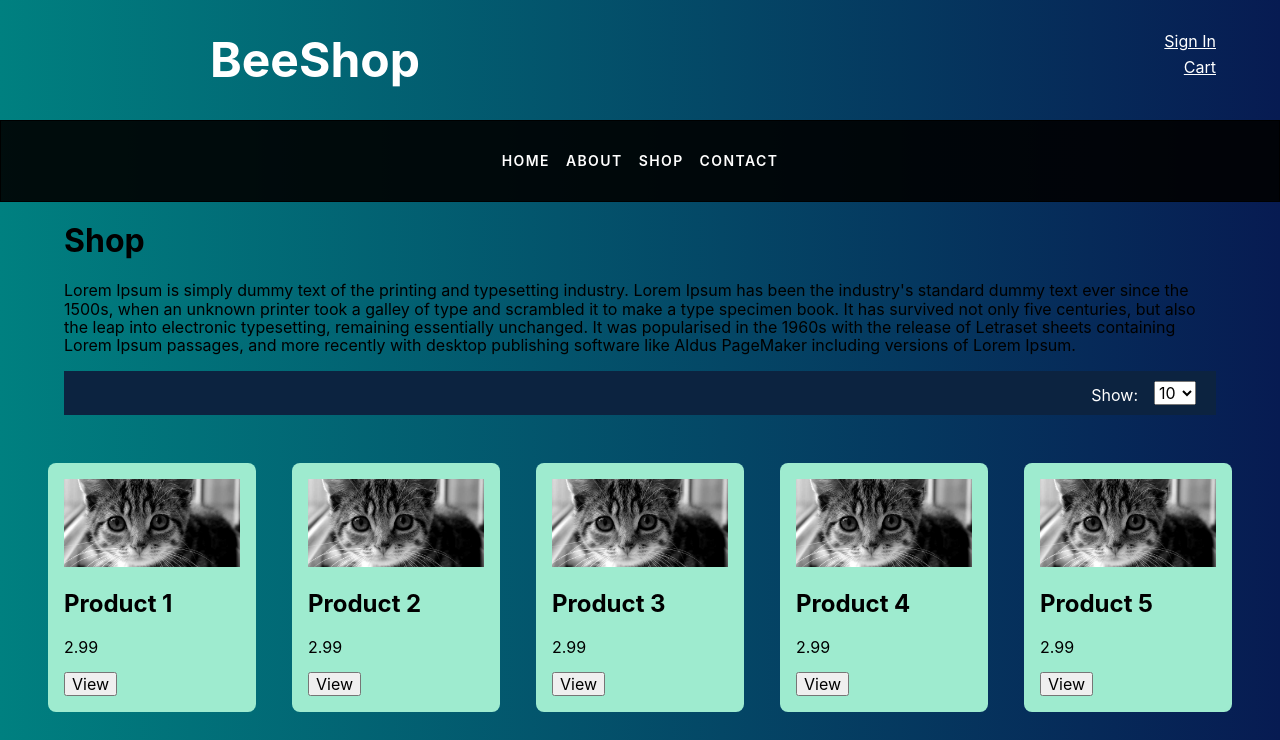
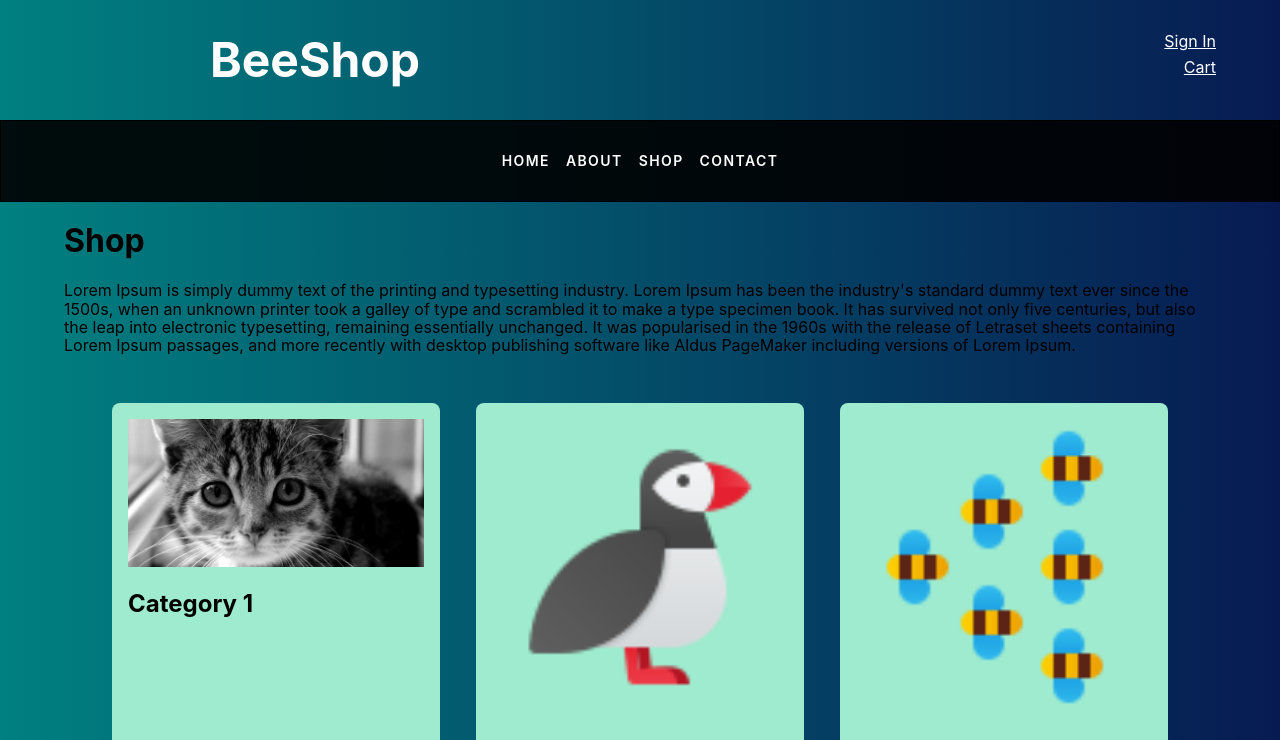
Before and after one commit to ruairin/eshop, a React (Create React App) app in the folder eshop/: page /shop in a window 1280 px wide. Shown: the top 740 px of the page. Built offline with nearby package versions, Linux system fonts and the light colour scheme.

Commit message:
added product categories feature

```diff
--- /dev/null
+++ b/eshop/src/components/CategoryCard.js
@@ -0,0 +1,17 @@
+import React from "react";
+import 'tachyons';
+
+const CategoryCard = ({ category, onSelectCategory }) => {
+  const { id, title, image } = category;
+  return (
+    <div className='bg-light-green dib br3 pa3 ma2' onClick={() => onSelectCategory(id)}>
+      {/* Note: /images/ below refers to the images folder within /public/ */}
+      <img alt='robots' src={`/images/${image}`} width={300} />
+      <div>
+        <h2>{title}</h2>
+      </div>
+    </div>
+  );
+}
+
+export default CategoryCard;
--- /dev/null
+++ b/eshop/src/components/NavBar.css
@@ -0,0 +1,34 @@
+.dropbtn {
+  background-color: #04AA6D;
+  color: white;
+  padding: 16px;
+  font-size: 16px;
+  border: none;
+}
+
+.dropdown {
+  position: relative;
+  display: inline-block;
+}
+
+.dropdown-content {
+  display: none;
+  position: absolute;
+  background-color: #f1f1f1;
+  min-width: 160px;
+  box-shadow: 0px 8px 16px 0px rgba(0,0,0,0.2);
+  z-index: 1;
+}
+
+.dropdown-content a {
+  color: black;
+  padding: 12px 16px;
+  text-decoration: none;
+  display: block;
+}
+
+.dropdown-content a:hover {background-color: #ddd;}
+
+.dropdown:hover .dropdown-content {display: block;}
+
+.dropdown:hover .dropbtn {background-color: #3e8e41;}
--- a/eshop/src/components/NavBar.js
+++ b/eshop/src/components/NavBar.js
@@ -1,14 +1,27 @@
 import React from "react";
+import './NavBar.css';
 
-const NavBar = ({onRouteChange, routes}) => {
+const NavBar = ({ onRouteChange, routes, categories, onSelectCategory }) => {
 
-  return(
+  return (
     <div className='tc ba'>
       <div class="bg-black-90 w-100 ph3 pv3 pv4-ns ph4-m ph5-l">
         <nav class="f6 fw6 ttu tracked">
           <a className="link dim white dib mr3" href="#" title="Home" onClick={() => onRouteChange(routes.HOME)}>Home</a>
           <a class="link dim white dib mr3" href="#" title="About" onClick={() => onRouteChange(routes.ABOUT)}>About</a>
-          <a class="link dim white dib mr3" href="#" title="Shop" onClick={() => onRouteChange(routes.SHOP)}>Shop</a>
+
+          <div className="dropdown">
+            <a class="link dim white dib mr3" href="#" title="Shop" onClick={() => onRouteChange(routes.SHOP_HOME)}>Shop</a>
+            <div className='dropdown-content'>
+              {
+                categories.map((category) => {
+                  return (
+                    <a className="link dim white dib mr3" href="#" title={category.title} onClick={() => onSelectCategory(category.id)}>{category.title}</a>
+                  );
+                })
+              }
+            </div>
+          </div>
           <a class="link dim white dib" href="#" title="Contact" onClick={() => onRouteChange(routes.CONTACT)}>Contact</a>
         </nav>
       </div>
--- a/eshop/src/components/ProductGrid.js
+++ b/eshop/src/components/ProductGrid.js
@@ -5,7 +5,10 @@ import Pagination from './Pagination';
 import './ProductGrid.css';
 
 
-const ProductGrid = ({ products, onSelectProduct }) => {
+const ProductGrid = ({ products, categories, categoryId, onSelectProduct }) => {
+
+  const category = categories[categoryId];
+  console.log(category);
 
   // current page for pagination display
   const [currentPage, setCurrentPage] = useState(1);
@@ -17,6 +20,7 @@ const ProductGrid = ({ products, onSelectProduct }) => {
     // Note: e.target.value is a string.
     // Convert to number before setting as pageSize
     setPageSize(Number(e.target.value));
+    // always reset to the first page
     setCurrentPage(1);
   }
 
@@ -30,6 +34,11 @@ const ProductGrid = ({ products, onSelectProduct }) => {
     return Math.min(getCurrentGridIdxStart() + pageSize, products.length);
   }
 
+  const productsInCategory = useMemo(() => {
+    // TODO: Replace with database query
+    return products.filter((product) => {return product.category_id === categoryId});
+  }, [products, categories, categoryId]);
+
   // return an array of items to display on this page
   // based on the pagination
   const currentGridItems = useMemo(() => {
@@ -37,14 +46,14 @@ const ProductGrid = ({ products, onSelectProduct }) => {
     const idxStart = getCurrentGridIdxStart();
     const idxEnd = getCurrentGridIdxEnd();
 
-    return products.slice(idxStart, idxEnd);
+    return productsInCategory.slice(idxStart, idxEnd);
 
-  }, [currentPage, pageSize]);
+  }, [currentPage, pageSize, categoryId]);
 
   return (
     <>
       <div className='ml5 mr5'>
-        <h1>Shop</h1>
+        <h1>{`${category.title}`}</h1>
         <p>Lorem Ipsum is simply dummy text of the printing and typesetting industry.
           Lorem Ipsum has been the industry's standard dummy text ever since the 1500s,
           when an unknown printer took a galley of type and scrambled it to make a type
@@ -81,14 +90,14 @@ const ProductGrid = ({ products, onSelectProduct }) => {
         <div className='pagination-container'>
           <div className='pagination-selector'>
             <Pagination
-              totalNumberItems={products.length}
+              totalNumberItems={productsInCategory.length}
               itemsPerPage={pageSize}
               currentPage={currentPage}
               onPageChange={setCurrentPage}
             />
           </div>
           <div className='pagination-info'>
-            <p>{`Showing ${getCurrentGridIdxStart()+1}-${getCurrentGridIdxEnd()} of ${products.length} items`}</p>
+            <p>{`Showing ${getCurrentGridIdxStart()+1}-${getCurrentGridIdxEnd()} of ${productsInCategory.length} items`}</p>
           </div>
         </div>
       </div>
--- a/eshop/src/components/Register.js
+++ b/eshop/src/components/Register.js
@@ -1,4 +1,4 @@
-import React, { useState, useEffect } from 'react';
+import React, { useState } from 'react';
 
 
 // TODO: login, users to be removed when DB implemented
--- /dev/null
+++ b/eshop/src/components/Shop.css
@@ -0,0 +1,54 @@
+.grid-container {
+  display: grid;
+  grid-gap: 20px;
+  margin: 40px;
+  grid-template-columns: repeat(auto-fit, minmax(200px, 1fr));
+  /* grid-template-columns: repeat(auto-fit, 200px); */
+  justify-content: center;
+}
+
+.products-filter-box {
+  display: flex;
+  flex-wrap: wrap;
+  flex-direction: row;
+  justify-content: center;
+  background: rgba(12, 35, 64, 1);
+  margin-bottom: 25px;
+  padding-top: 10px;
+  padding-right: 20px;
+  padding-bottom: 10px;
+  padding-left: 20px;
+}
+
+.products-filter-items {
+  display: flex;
+  margin-left: auto;
+  flex-wrap: nowrap;
+  justify-content: flex-end;
+  align-items: flex-end;
+}
+
+.pagination-container {
+  display: flex;
+  flex-wrap: wrap;
+  flex-direction: row;
+  justify-content: space-between;
+  align-items: center;
+}
+
+.pagination-selector {
+  flex-grow: 1;
+  /* width: 150px;
+  height: 100px; */
+  /* position: absolute; */
+  /* new */
+  /* left: 50%; */
+  /* transform: translateX(-50%); */
+}
+
+.pagination-info {
+  display: flex;
+  /* align-self: flex-end; */
+  align-items: center;
+  margin-left: auto;
+}
--- /dev/null
+++ b/eshop/src/components/Shop.js
@@ -0,0 +1,37 @@
+import React from "react";
+import CategoryCard from './CategoryCard';
+
+import './Shop.css';
+
+
+const ProductCategories = ({ categories, onSelectCategory }) => {
+
+  return (
+    <>
+      <div className='ml5 mr5'>
+        <h1>Shop</h1>
+        <p>Lorem Ipsum is simply dummy text of the printing and typesetting industry.
+          Lorem Ipsum has been the industry's standard dummy text ever since the 1500s,
+          when an unknown printer took a galley of type and scrambled it to make a type
+          specimen book. It has survived not only five centuries, but also the leap into
+          electronic typesetting, remaining essentially unchanged. It was popularised in
+          the 1960s with the release of Letraset sheets containing Lorem Ipsum passages,
+          and more recently with desktop publishing software like Aldus PageMaker including
+          versions of Lorem Ipsum.</p>
+
+        <div className='grid-container'>
+          {
+            // only render currentGridItems (i.e. current subset of products based on pagination)
+            categories.map((category) => {
+              return (
+                <CategoryCard category={category} onSelectCategory={onSelectCategory} />
+              );
+            })
+          }
+        </div>
+      </div>
+    </>
+  );
+}
+
+export default ProductCategories;
--- a/eshop/src/components/SignIn.js
+++ b/eshop/src/components/SignIn.js
@@ -1,4 +1,4 @@
-import React, { useState, useEffect } from 'react';
+import React, { useState } from 'react';
 
 
 // TODO: login, users to be removed when DB implemented
--- a/eshop/src/containers/App.js
+++ b/eshop/src/containers/App.js
@@ -1,4 +1,4 @@
-import React, { useState, useEffect } from 'react';
+import React, { useState } from 'react';
 // import { BrowserRouter as Router, Route, Link } from 'react-router-dom';
 import './App.css';
 import 'tachyons';
@@ -14,11 +14,23 @@ import Contact from '../components/Contact';
 import NavBar from '../components/NavBar';
 import Banner from '../components/Banner';
 import Footer from '../components/Footer';
+import ProductCategories from '../components/Shop';
 
 
 // ======= DB Placeholders =========
 const temp = [...Array(60).keys()];
-const products = temp.map(item => {
+const products = temp.map((item, index) => {
+
+  let category_id = 0;
+  let image = '300.jpg';
+  if (index >= 20 && index < 40){
+    category_id = 1;
+    image = 'icons8-puffin-bird-96.png';
+  } else if (index >= 40) {
+    category_id = 2;
+    image = 'icons8-bee-swarm-96.png';
+  }
+
   return (
     {
       id: `${item}`,
@@ -26,8 +38,9 @@ const products = temp.map(item => {
       price: 2.99,
       description: `This is product ${item + 1}`,
       prod_code: `SKU001 ${item + 1}`,
-      image: '300.jpg',
-      inventory: 100
+      image: image,
+      inventory: 100,
+      category_id: category_id,
     }
   );
 });
@@ -61,10 +74,18 @@ const login = [
   { email: 'jack@gmail.com', hash: 'YYYY' },
 ]
 
+const categories = [
+  {id: 0, title: 'Category 1', description: 'Description text for category 1', image: '300.jpg'},
+  {id: 1, title: 'Category 2', description: 'Description text for category 2', image: 'icons8-puffin-bird-96.png'},
+  {id: 2, title: 'Category 3', description: 'Description text for category 3', image: 'icons8-bee-swarm-96.png'},
+]
+
 // ======= /DB Placeholders =========
 
 const routes = Object.freeze({
-  SHOP: 'SHOP',
+  SHOP_HOME: 'SHOP_HOME',
+  SHOP_GRID: 'SHOP_GRID',
+  SHOP_PRODUCT: 'SHOP_PRODUCT',
   CART: 'CART',
   SIGN_IN: 'SIGN_IN',
   REGISTER: 'REGISTER',
@@ -76,14 +97,22 @@ const routes = Object.freeze({
 function App() {
 
   const [selectedProduct, setSelectedProduct] = useState(null);
-  const [route, setRoute] = useState(routes.SHOP);
+  const [selectedCategory, setSelectedCategory] = useState(null);
+  const [route, setRoute] = useState(routes.SHOP_HOME);
   const [cart, setCart] = useState([]);
   const [user, setUser] = useState({});
   const [isSignedIn, setIsSignedIn] = useState(false);
 
   const onSelectProduct = (id) => {
-    console.log(id);
+    // console.log(id);
     setSelectedProduct(id);
+    onRouteChange(routes.SHOP_PRODUCT);
+  }
+
+  const onSelectCategory = (id) => {
+    // console.log(id);
+    setSelectedCategory(id);
+    onRouteChange(routes.SHOP_GRID);
   }
 
   const onAddToCart = (id, qty) => {
@@ -120,13 +149,13 @@ function App() {
   const onSignIn = (user) => {
     loadUser(user);
     setIsSignedIn(true);
-    setRoute(routes.SHOP);
+    setRoute(routes.HOME);
   }
 
   const onSignOut = () => {
     loadUser({});
     setIsSignedIn(false);
-    setRoute(routes.SHOP);
+    setRoute(routes.HOME);
   }
 
   const onRegister = () => {
@@ -148,10 +177,14 @@ function App() {
   // Logic for routing
   let display = null;
   switch (route) {
-    case (routes.SHOP):
-      display = selectedProduct
-        ? <ProductView product={products[selectedProduct]} onSelectProduct={onSelectProduct} onAddToCart={onAddToCart} />
-        : <ProductGrid products={products} onSelectProduct={onSelectProduct} />
+    case (routes.SHOP_HOME):
+      display = <ProductCategories categories={categories}  onSelectCategory={onSelectCategory} />
+      break;
+    case (routes.SHOP_GRID):
+      display = <ProductGrid products={products} categories={categories} categoryId={selectedCategory} onSelectProduct={onSelectProduct} />
+      break;
+    case (routes.SHOP_PRODUCT):
+      display = <ProductView product={products[selectedProduct]} onSelectProduct={onSelectProduct} onAddToCart={onAddToCart} />
       break;
     case (routes.CART):
       display = <Cart cart={cart} products={products} onDeleteFromCart={onDeleteFromCart} />
@@ -179,7 +212,7 @@ function App() {
   return (
     <div>
       <Banner onRouteChange={onRouteChange} onSignOut={onSignOut} isSignedIn={isSignedIn} user={user} routes={routes} />
-      <NavBar onRouteChange={onRouteChange} routes={routes} />
+      <NavBar onRouteChange={onRouteChange} routes={routes} categories={categories} onSelectCategory={onSelectCategory} />
       {display}
       <Footer />
     </div>
```
Also changed, not shown: eshop/public/images/icons8-bee-swarm-96.png (added), eshop/public/images/icons8-puffin-bird-96.png (added).
